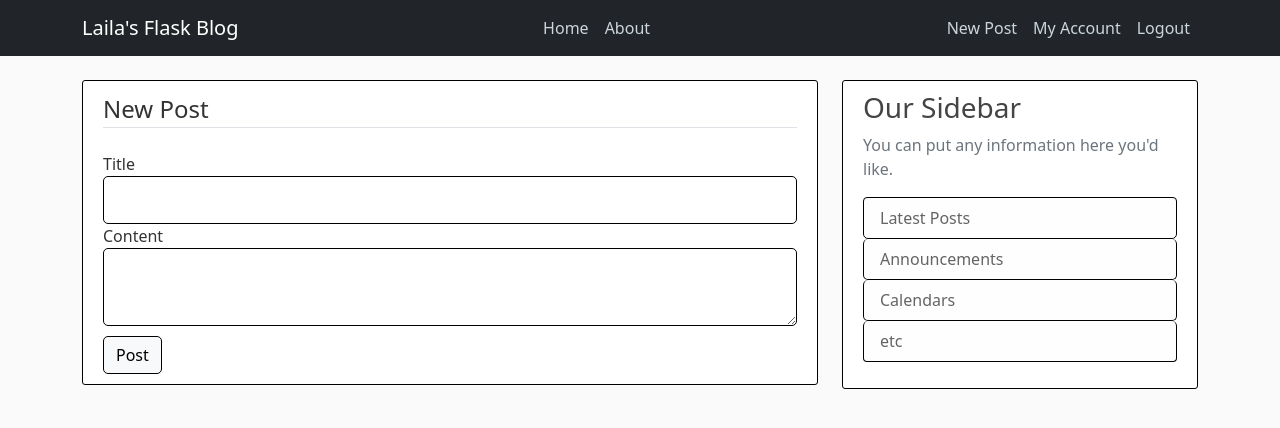
After one commit to Lailaebrahim/Web-Projects, a Flask app: page /new/post in a window 1280 px wide. The commit adds this page. Shown: the top 428 px of the page. Run offline with Flask 3, Linux system fonts and the light colour scheme; a user stored in the database is signed in; some libraries are stand-ins or nearby versions.

Commit message:
Add Features of creating a new post then updating and deleting a post by it's owner user

```diff
--- a/FlaskBlogProject/flaskblog/forms.py
+++ b/FlaskBlogProject/flaskblog/forms.py
@@ -1,6 +1,6 @@
 from flask_wtf import FlaskForm
 from flask_wtf.file import FileField, FileAllowed
-from wtforms import StringField, PasswordField, SubmitField, BooleanField
+from wtforms import StringField, PasswordField, SubmitField, BooleanField, TextAreaField
 from wtforms.validators import DataRequired, Length, Email, EqualTo, ValidationError
 from flaskblog import db
 from flaskblog.models import User
@@ -56,3 +56,9 @@ class UpdateAccountForm(FlaskForm):
             user = User.query.filter_by(email=email.data).first()
             if user:
                 raise ValidationError("This email is taken. Please choose another one.")
+
+
+class PostForm(FlaskForm):
+    title = StringField("Title", validators=[DataRequired(), Length(min=10, max=100)])
+    content = TextAreaField("Content", validators=[DataRequired()])
+    submit = SubmitField('Post')
--- a/FlaskBlogProject/flaskblog/routes.py
+++ b/FlaskBlogProject/flaskblog/routes.py
@@ -2,25 +2,16 @@ import secrets
 import os
 from PIL import Image
 from flaskblog import app, db, bcrypt
-from flask import render_template, url_for, flash, redirect, request
-from flaskblog.forms import RegistrationForm, LoginForm, UpdateAccountForm
+from flask import render_template, url_for, flash, redirect, request, abort
+from flaskblog.forms import RegistrationForm, LoginForm, UpdateAccountForm, PostForm
 from flaskblog.models import User, Post
 from flask_login import login_user, current_user, logout_user, login_required
-
-
-posts = [
-    {'author': 'Laila Ebrahim', 'title': 'First Post',
-     'content': 'This is the first post.', 'date_posted': 'Aug 10 2002'},
-    {'author': 'Lili Ebrahim', 'title': 'Second Post',
-     'content': 'This is the second post.', 'date_posted': 'Aug 10 2024'},
-    {'author': 'Lolo Ebrahim', 'title': 'Second Post',
-     'content': 'This is the Third post.', 'date_posted': 'Aug 11 2024'}
-]
 
 
 @app.route("/")
 @app.route("/home")
 def home():
+    posts = Post.query.all()
     return render_template('home.html', posts=posts)
 
 
@@ -31,8 +22,10 @@ def register():
         return redirect(url_for('home'))
     form = RegistrationForm()
     if form.validate_on_submit():
-        hashed_pwd = bcrypt.generate_password_hash(form.password.data).decode('utf-8')
-        user = User(username=form.username.data, email=form.email.data, password=hashed_pwd)
+        hashed_pwd = bcrypt.generate_password_hash(
+            form.password.data).decode('utf-8')
+        user = User(username=form.username.data,
+                    email=form.email.data, password=hashed_pwd)
         db.session.add(user)
         db.session.commit()
         flash(f'Your account has been created successfully! Login to access your acount.', 'success')
@@ -72,24 +65,27 @@ def logout():
     logout_user()
     return redirect(url_for('home'))
 
-#Method to save profile pics as static files and return the path of image
+# Method to save profile pics as static files and return the path of image
+
+
 def savr_pic(form_profile_pic):
-    #creating a random hex token to name the image so pathes saved in DB don't repeat
+    # creating a random hex token to name the image so pathes saved in DB don't repeat
     random_hex = secrets.token_hex(8)
-    #using os.path methods to get the extension of the uploaded image
+    # using os.path methods to get the extension of the uploaded image
     _, fext = os.path.splitext(form_profile_pic.filename)
-    #profile picture file name is the generasted randon hex token and the extension
+    # profile picture file name is the generasted randon hex token and the extension
     pic_name = random_hex + fext
-    #creating the full path of the profile picture so it can be used to be rendered by templates
+    # creating the full path of the profile picture so it can be used to be rendered by templates
     pic_path = os.path.join(app.root_path, 'static/profile_pics', pic_name)
-    #Resizing image so it want take up much space
+    # Resizing image so it want take up much space
     input_size = (125, 125)
     i = Image.open(form_profile_pic)
     i.thumbnail(input_size)
     i.save(pic_path)
     if current_user.image_file != None:
-        #deleting the old image from the static folder
-        os.remove(os.path.join(app.root_path, 'static/profile_pics', current_user.image_file))
+        # deleting the old image from the static folder
+        os.remove(os.path.join(app.root_path,
+                  'static/profile_pics', current_user.image_file))
     return pic_name
 
 
@@ -104,19 +100,70 @@ def account():
         # if form is valid and the user submited a profile picture then call saver method which saves the images and create the full path for it
         if form.profile_pic.data:
             pic_name = savr_pic(form.profile_pic.data)
-            #then save that path to the current user image file field
+            # then save that path to the current user image file field
             current_user.image_file = pic_name
-        current_user.username=form.username.data
-        current_user.email=form.email.data
-        #commit changes to be saved in th DB
+        current_user.username = form.username.data
+        current_user.email = form.email.data
+        # commit changes to be saved in th DB
         db.session.commit()
         flash(f'Your account has been updated successfully!', 'success')
         return redirect(url_for('account'))
-    #if user pressed on my account on the navigation bar which sends a GET request for that url
+    # if user pressed on my account on the navigation bar which sends a GET request for that url
     elif request.method == 'GET':
-        #then value of ofrm fields will be the current values of the logged in user
+        # then value of form fields will be the current values of the logged in user
         form.username.data = current_user.username
         form.email.data = current_user.email
-    #rendering the account.html template with the form values and the current user image file path
-    image_file = url_for('static', filename='profile_pics/' + current_user.image_file)
+    # rendering the account.html template with the form values and the current user image file path
+    image_file = url_for(
+        'static', filename='profile_pics/' + current_user.image_file)
     return render_template('account.html', title='Your Account', image_file=image_file, form=form)
+
+
+@app.route('/new/post', methods=['GET', 'POST'])
+@login_required
+def new_post():
+    form = PostForm()
+    if form.validate_on_submit():
+        post = Post(title=form.title.data,
+                    content=form.content.data, user_id=current_user.id)
+        db.session.add(post)
+        db.session.commit()
+        flash('Your post has been created!', 'success')
+        return redirect(url_for('home'))
+    return render_template('update_create_post.html', title='New Post', form=form, legend='New Post')
+
+
+@app.route("/post/int:<post_id>")
+def post(post_id):
+    post = Post.query.get_or_404(post_id)
+    return render_template('post.html', title=post.title, post=post)
+
+
+@app.route("/post/int:<post_id>/update", methods=['GET', 'POST'])
+@login_required
+def update_post(post_id):
+    post = Post.query.get_or_404(post_id)
+    if post.author != current_user:
+        abort(403)
+    form = PostForm()
+    if form.validate_on_submit():
+        post.title = form.title.data
+        post.content = form.content.data
+        db.session.commit()
+        return redirect(url_for('post', post_id=post.id))
+    elif request.method == 'GET':
+        form.title.data = post.title
+        form.content.data = post.content
+    return render_template('update_create_post.html', title='Update Post', form=form, legend='Update Post')
+
+
+@app.route("/post/int:<post_id>/delete", methods=['POST', 'GET'])
+@login_required
+def delete_post(post_id):
+    post = Post.query.get_or_404(post_id)
+    if post.author != current_user:
+        abort(403)
+    db.session.delete(post)
+    db.session.commit()
+    flash('Post deleted successfully.', 'success')
+    return redirect(url_for('home'))
--- a/FlaskBlogProject/flaskblog/static/main.css
+++ b/FlaskBlogProject/flaskblog/static/main.css
@@ -6,7 +6,7 @@ body {
 
 
 .my-border {
-  border: 3px solid #000000;
+  border: 1px solid #000000;
   border-radius: 5px;
 }
 
@@ -18,8 +18,12 @@ body {
   color: rgb(0, 0, 0);
 }
 
-.btn-margin{
-margin-top: 10px;
+.btn-margin {
+  margin-top: 10px;
+}
+
+.article-title {
+  margin-top: 3rem;
 }
 
 h1,
@@ -50,7 +54,7 @@ h6 {
 .content-section {
   background: #ffffff;
   padding: 10px 20px;
-  border: 1px solid #dddddd;
+  border: 1px solid #000000;
   border-radius: 3px;
   margin-bottom: 20px;
 }
--- a/FlaskBlogProject/flaskblog/templates/layout.html
+++ b/FlaskBlogProject/flaskblog/templates/layout.html
@@ -12,12 +12,13 @@
       to take advantage of the pre-built CSS styles and components that Bootstrap provides.
       uses a CDN (Content Delivery Network) to load the Bootstrap CSS file. This means that the file is hosted on a remote server,
       and it can be accessed quickly and easily from anywhere in the world. -->
-    <link
-      href="https://cdn.jsdelivr.net/npm/bootstrap@5.0.2/dist/css/bootstrap.min.css"
+
+    <link href="https://cdn.jsdelivr.net/npm/bootstrap@5.1.3/dist/css/bootstrap.min.css"
       rel="stylesheet"
-      integrity="sha384-EVSTQN3/azprG1Anm3QDgpJLIm9Nao0Yz1ztcQTwFspd3yD65VohhpuuCOmLASjC"
+      integrity="sha384-1BmE4kWBq78iYhFldvKuhfTAU6auU8tT94WrHftjDbrCEXSU1oBoqyl2QvZ6jIW3"
       crossorigin="anonymous"
     />
+
     <!-- link to a local css stylesheet defined by developer -->
     <link rel="stylesheet" type="text/css" href="{{ url_for('static', filename='main.css')}}"/>
 
@@ -54,6 +55,7 @@
           <!--Right navigation bar -->
               <div class="navbar-nav ml-auto">
                 {%if current_user.is_authenticated%}
+                <a class="nav-item nav-link" href="{{url_for('new_post')}}">New Post</a>
                 <a class="nav-item nav-link" href="{{url_for('account')}}">My Account</a>
                 <a class="nav-item nav-link" href="{{url_for('logout')}}">Logout</a>
                 {%else%}
@@ -112,15 +114,10 @@
 
 
     <!-- including Bootstrap JavaScript bundle  -->
-  <script src="https://code.jquery.com/jquery-3.5.1.slim.min.js"
-   integrity="sha384-DfXdz2htPH0lsSSs5nCTpuj/zy4C+OGpamoFVy38MVBnE+IbbVYUew+OrCXaRkfj"
-  crossorigin="anonymous"></script>
-  <script src="https://cdn.jsdelivr.net/npm/@popperjs/core@2.16.6/dist/umd/popper.min.js"
-   integrity="sha384-VyFDvgf/OYu3+gWb1uRt4VboJv8Yj7mX+/APf6NfTqvX/Dm9Tj75/xCsTW6gYVG"
-   crossorigin="anonymous"></script>
-  <script src="https://stackpath.bootstrapcdn.com/bootstrap/4.5.2/js/bootstrap.min.js"
-   integrity="sha384-MrFsm+sodUMSWw+KcQgfbdymkU/+IrjNzI5L06febp/Zdnobx93bgs/pMD14Ehdb"
-   crossorigin="anonymous"></script>
+    <script src="https://cdn.jsdelivr.net/npm/@popperjs/core@2.10.2/dist/umd/popper.min.js" integrity="sha384-7+zCNj/IqJ95wo16oMtfsKbZ9ccEh31eOz1HGyDuCQ6wgnyJNSYdrPa03rtR1zdB" crossorigin="anonymous"></script>
+    <script src="https://cdn.jsdelivr.net/npm/bootstrap@5.1.3/dist/js/bootstrap.min.js" integrity="sha384-QJHtvGhmr9XOIpI6YVutG+2QOK9T+ZnN4kzFN1RtK3zEFEIsxhlmWl5/YESvpZ13" crossorigin="anonymous"></script>
+    <script src="https://code.jquery.com/jquery-3.5.1.min.js"></script>
+    <script src="https://stackpath.bootstrapcdn.com/bootstrap/4.5.2/js/bootstrap.min.js"></script>
 
   </body>
 
--- /dev/null
+++ b/FlaskBlogProject/flaskblog/templates/update_create_post.html
@@ -0,0 +1,45 @@
+{% extends "layout.html" %}
+{% block content %}
+
+    <div class="content-section">
+        <form method="POST" action="">
+            {{ form.hidden_tag() }}
+            <fieldset class="form-group">
+                <legend class="border-bottom mb-4">{{legend}}</legend>
+                <div class="form-group">
+                    {{ form.title.label(class="form-control-label") }}
+                    {% if form.title.errors %}
+                        {{ form.title(class="form-control form-control-lg is-invalid") }}
+                        <div class="invalid-feedback">
+                            {% for error in form.title.errors %}
+                                <span>{{ error }}</span>
+                            {% endfor %}
+                        </div>
+                    {% else %}
+                        {{ form.title(class="form-control form-control-lg  my-border") }}
+                    {% endif %}
+                </div>
+                <div class="form-group">
+                    {{ form.content.label(class="form-control-label") }}
+                    {% if form.content.errors %}
+                        {{ form.content(class="form-control form-control-lg is-invalid") }}
+                        <div class="invalid-feedback">
+                            {% for error in form.content.errors %}
+                                <span>{{ error }}</span>
+                            {% endfor %}
+                        </div>
+                    {% else %}
+                        {{ form.content(class="form-control form-control-lg my-border") }}
+                    {% endif %}
+                </div>
+
+            </fieldset>
+
+            <div class="form-group">
+                {{ form.submit(class="btn btn-outline-info  btn-margin my-border btn-text btn-light") }}
+            </div>
+
+        </form>
+    </div>
+
+{%endblock content%}
```
Also changed, not shown: FlaskBlogProject/flaskblog/templates/home.html (+26 -12 lines), FlaskBlogProject/flaskblog/templates/post.html (added, +50 -0 lines), FlaskBlogProject/flaskblog/static/profile_pics/4f41e7d08610b329.jpg (added), FlaskBlogProject/flaskblog/static/profile_pics/5f7d1aa78185ed4c.jpg (added), FlaskBlogProject/flaskblog/static/profile_pics/e71f9d64fa1719d7.jpg (added), FlaskBlogProject/instance/site.db.
